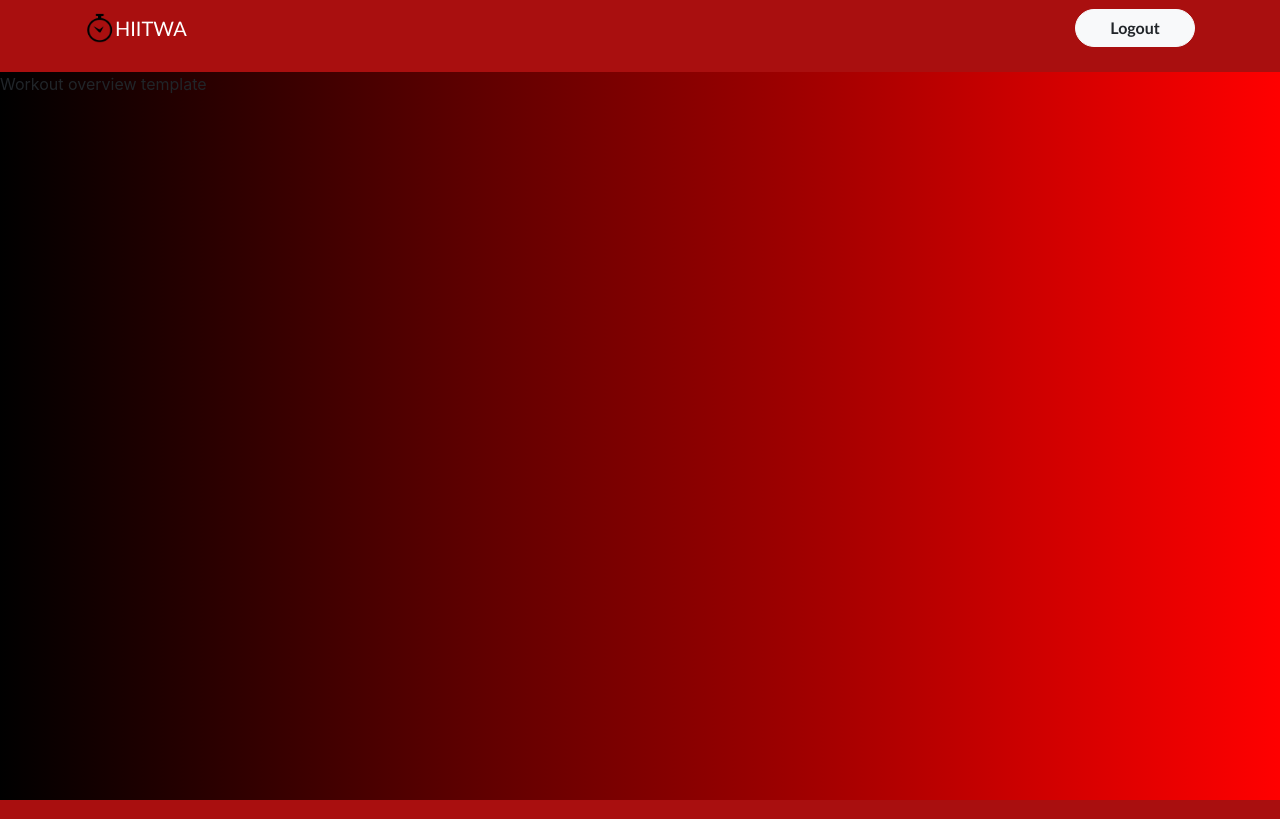
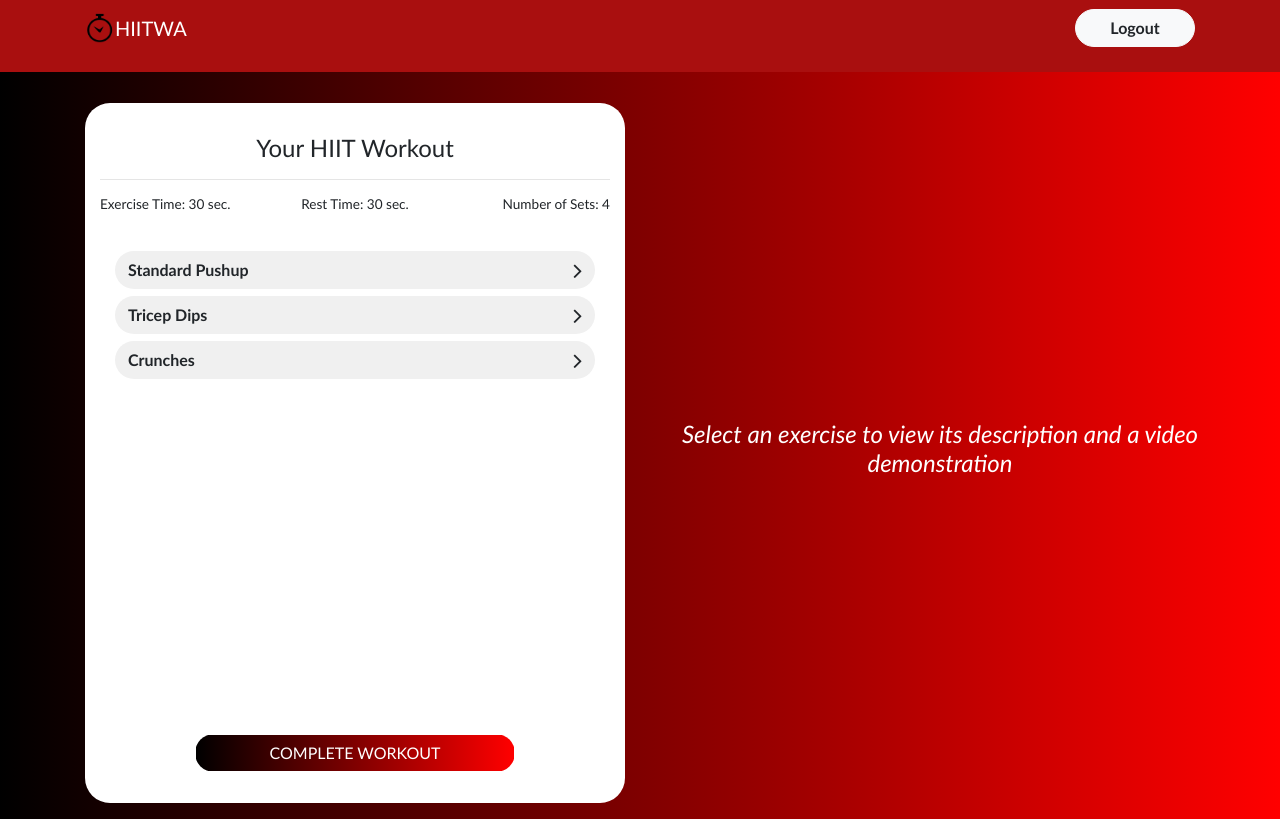
Before and after one commit to RasulovaB/workoutapp, a Flask app: page /workout_overview in a window 1280 px wide. Run offline with Flask 2, Linux system fonts and the light colour scheme; data that the repository does not hold is empty; some libraries are stand-ins or nearby versions.

Commit message:
added workout-overview front-end

```diff
--- a/controller/workout_blueprint.py
+++ b/controller/workout_blueprint.py
@@ -20,7 +20,29 @@ def workout_builder():
 @app.route("/workout_overview")
 @login_required
 def workout_overview():
-    return render_template("workout-overview.html", title="HIIT Workout Overview")
+
+    # Built workout json hardcoded for now. Need to replace with calculated workout
+    exampleJson = {
+        "exerciseTime":30,
+        "restTime":30,
+        "numSets":4,
+        "exercises":[
+            {"exercise":"Standard Pushup",
+                "description":"Get into a plank position with your arms straight, aligned with chest/nipples and shoulder width apart. Look down at the floor to keep your spine in perfect alignment. While squeezing your glutes and core muscles, lower your chest so that it almost touches the floor, keeping your elbows close to the body. Push yourself back up to the starting position and repeat.",
+                "video":"https://www.youtube.com/embed/IODxDxX7oi4"
+            },
+            {"exercise":"Tricep Dips",
+                "description":"Sitting down on a bench, chair or couch put your palms face down on the edge of the seat just outside your hips. Keeping your feet together, move them outwards from the seat keeping your legs straight until your butt just hangs off the edge. Lower your butt towards the ground until your arms hit a 90-degree angle and then lift yourself back up.",
+                "video":"https://www.youtube.com/embed/0326dy_-CzM"
+            },
+            {"exercise":"Crunches",
+                "description":"Start with your back on the ground, knees together bent towards the ceiling and feet together on the ground. Lift yourself a few inches up off the ground squeezing your core muscles and then back down.",
+                "video":"https://www.youtube.com/embed/Xyd_fa5zoEU"
+            }
+        ]
+    }
+    json_string = json.dumps(exampleJson)
+    return render_template("workout-overview.html", title="HIIT Workout Overview", json=json_string)
 
 
 @app.route("/workout_completed")
--- a/static/css/main.css
+++ b/static/css/main.css
@@ -32,10 +32,18 @@ h4{
     font-size: 1rem;
 }
 
+h5{
+    font-size: .85rem;
+}
+
 .log-btn {
     border-radius: 25px;
     width: 120px;
     font-weight: bold;
+}
+
+.container_height {
+    min-height: 700px;
 }
 
 .btn-grdnt {
@@ -94,10 +102,17 @@ footer {
 
 .btn-grdnt-login {
     background-image: linear-gradient(to right, black, red);
+    background-repeat: no-repeat !important;
+    background-color: transparent;
     color: #ffffff;
     width: 20rem;
     border-radius: 25px;
+}
 
+.btn-grdnt-login:hover {
+    color: white;
+    font-weight: bold;
+    background-image: linear-gradient(to right, red, white);
 }
 
 .form-group {
@@ -145,17 +160,26 @@ footer {
 
 .toggle-btn {
     border-radius: 25px !important;
-    width: 120px !important;
     font-weight: bold !important;
     background-color: rgb(240, 240, 240) !important;
 }
 
-.toggle-btn.active {
+.toggle-btn.active, .toggle-btn:active {
     background-color: grey !important;
+}
+
+.toggle-btn-width {
+    width: 120px !important;
 }
 
 input {
     display: none;
+}
+
+.video-descr-cont {
+    height: 100%;
+    width: 100%;
+    background-color: transparent;
 }
 
 .image-container {
@@ -190,14 +214,38 @@ input {
     vertical-align: middle;
 }
 
-table.workout-builder-buttons {
+.row-flex {
+    display: flex;
+    align-items: center;
+}
 
-  width: 100%;
-  background-color: transparent;
-  border-collapse: collapse;
-  border-width: 2px;
-  border-color: transparent;
-  border-style: solid;
-  color: #000000;
-  text-align:center;
+.center {
+    position: absolute;
+    top: 50%;
+    transform: translate(0, -50%);
+    text-align: center;
 }
+
+.video-wrapper {
+    position: relative;
+    padding-bottom: 56.25%; /* 16:9 */
+    height: 0;
+}
+
+.video-wrapper iframe {
+    position: absolute;
+    top: 0;
+    left: 0;
+    width: 100%;
+    height: 100%;
+    padding-bottom: 15px;
+}
+
+.align-bottom {
+    text-align:center;
+    padding: 15px;
+    position: absolute;
+    bottom: 0;
+    left: 50%;
+    transform: translateX(-50%);
+}
--- a/static/js/workout-overview.js
+++ b/static/js/workout-overview.js
@@ -21,3 +21,59 @@ function ready() {
             console.error('Error:', error);
         });
 }
+
+function getWorkout(json){
+
+    const obj = JSON.parse(json)
+    const exercises = obj.exercises
+    const exerciseTime = 'Exercise Time: ' + obj.exerciseTime + ' sec.'
+    const restTime = 'Rest Time: ' + obj.restTime + ' sec.'
+    const numSets = 'Number of Sets: ' + obj.numSets
+    document.getElementById('exercise-time').innerText = exerciseTime
+    document.getElementById('rest-time').innerText = restTime
+    document.getElementById('num-sets').innerText = numSets
+
+
+    var exerciseButtons = document.getElementById('exercise-buttons')
+    for (exercise of exercises) {
+
+    var newButton = populateButtons(exercise)
+
+    exerciseButtons.appendChild(newButton)
+    }
+
+}
+
+function populateButtons(exercise){
+
+    let newLabel = document.createElement('label')
+    newLabel.innerHTML = `
+      <input type="radio" name="exercises" value="${exercise.exercise}" autocomplete="off" onchange="getVideo('${exercise.video}','${exercise.description}')"><i class="fa fa-angle-right button-icon"></i>
+      ${exercise.exercise}`
+
+    newLabel.classList.add('toggle-btn')
+    newLabel.classList.add('add-button')
+    newLabel.classList.add('image-toggle')
+    newLabel.classList.add('btn')
+
+    return newLabel
+
+}
+
+function getVideo(video, description){
+    console.log(video, description)
+    var videoContainer = document.getElementById('video-description')
+
+    let videoRow = document.createElement('col-md-12')
+    videoRow.classList.add('video-descr-cont')
+    videoRow.innerHTML = `<div class="video-wrapper"><iframe width="100%" height="auto" src="${video}" frameborder="0"></iframe></div>`
+
+    let descriptionRow = document.createElement('col-md-12')
+    descriptionRow.innerHTML = `<p style="color: #ffffffff;">${description}</p>`
+
+    let newRow = document.createElement('row')
+    newRow.appendChild(videoRow)
+    newRow.appendChild(descriptionRow)
+
+    videoContainer.replaceChildren(newRow)
+}
--- a/templates/home.html
+++ b/templates/home.html
@@ -32,7 +32,7 @@ Home Page
     <div class="container-fluid main-bgr">
         <div class="content-section home-intro">
             <h3>HIIT Workout Application</h3>
-            <a href="{{ url_for('workout.workout_builder') }}" class="btn btn-grdnt" role="button">Build Your Own Workout</a>
+            <a href="{{ url_for('workout.workout_builder') }}" class="btn btn-grdnt-login" role="button">Build Your Own Workout</a>
         </div>
     </div>
 </main>
--- a/templates/workout-overview.html
+++ b/templates/workout-overview.html
@@ -15,22 +15,53 @@ Home Page
 {% block content%}
 <!-- Header -->
 <head>
-        <script language=javascript type=text/javascript src="static/js/workout-overview.js" async>
-        </script>
-
+    <script language=javascript type=text/javascript src="static/js/workout-overview.js" defer></script>
     <nav class="navbar navbar-dark bg-nav-home">
         <div class="container d-flex justify-content-between">
             <a class="navbar-brand d-flex align-items-center" href="/">
                 <img class="d-inline-block align-top" src="static/images/logo.png" width="30" height="30" alt="">
                 HIITWA
             </a>
-                <a class="btn btn-light log-btn" href="{{url_for('auth.logout')}}">Logout</a>
+            <a class="btn btn-light log-btn" href="{{url_for('auth.login')}}">Logout</a>
         </div>
     </nav>
 </head>
 
-    <body class="grdnt_bg">
-    Workout overview template
+<body class="grdnt_bg" onload='getWorkout({{ json|tojson }});'>
+    <div class="container half_bottom_padding"></div>
+    <div class="container align-items-stretch">
+        <div class="row">
+            <div class="col-md-6" style="min-height: 700px;">
+                    <div class="container justify-content-center image-container">
+                        <div class="container half_bottom_padding"></div>
+                        <h2>Your HIIT Workout</h2>
+                        <hr>
+                        <div class="row">
+                            <div class="col-md-4">
+                                <h5 id="exercise-time"></h5>
+                            </div>
+                            <div class="col-md-4">
+                                <h5 id ="rest-time" style="text-align: center;"></h5>
+                            </div>
+                            <div class="col-md-4">
+                                <h5 id ="num-sets" style="text-align: right;"></h5>
+                            </div>
+                        </div>
+                        <div class="container half_bottom_padding"></div>
+                        <div class="btn-group-vertical col-12" data-toggle="buttons" id="exercise-buttons"></div>
+                    </div>
+                    <div class="container align-bottom">
+                        <a href="{{ url_for('main.home') }}" class="btn btn-grdnt-login" role="button">COMPLETE WORKOUT</a>
+                    </div>
+            </div>
+            <div class="col-md-6">
+                <div class="container video-descr-cont">
+                    <div class="center" id="video-description">
+                        <em><h3 style="font-size:1.5rem;">Select an exercise to view its description and a video demonstration</h3></em>
+                    </div>
+                </div>
+            </div>
+        </div>
     </div>
 </body>
 
```
Also changed, not shown: templates/workout-builder.html (+10 -10 lines). Lines whose indentation alone changed are shown as unchanged.
